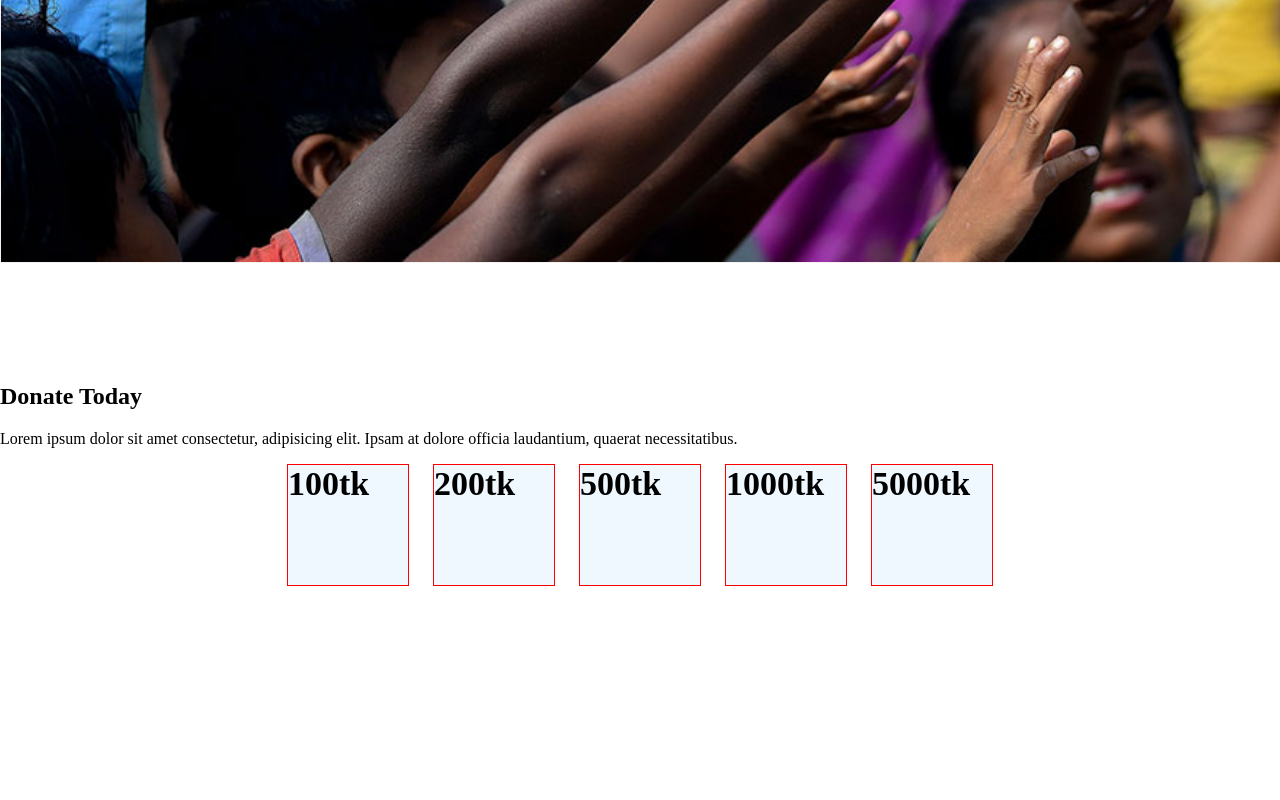
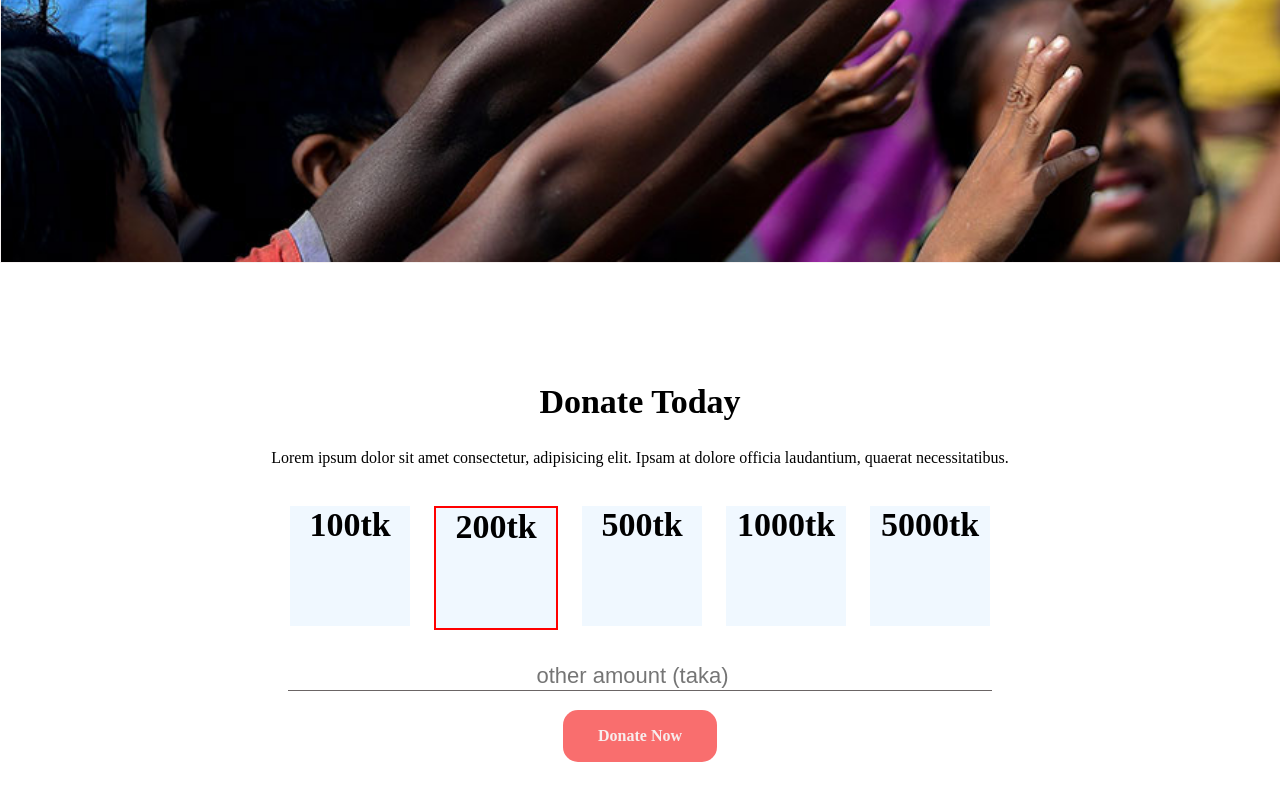
Before and after one commit to Ismailjoney/Assingment-1, a plain HTML site: page index.html in a window 1280 px wide. Shown: the part 539-1339 px from the top of the page. Before the commit the page ends 1245 px from the top, so only its background shows below. Drawn offline with Linux system fonts and the light colour scheme.

Commit message:
comment third

```diff
--- a/index.html
+++ b/index.html
@@ -14,7 +14,7 @@
                 <h1>Let’s Help Those Who Are </h1>
                 <h1>More In Need</h1>
                 <h4>We can help this poor pepole.So each and every pepole contribute our team..</h4>
-                <a class="top-bannar-btn"href="#" target="_blank" rel="#">Donate Now</a>
+                <a class="donate-btn"href="#" target="_blank" rel="#">Donate Now</a>
             </div>
         </div>
     </section>
@@ -29,6 +29,11 @@
             <div>1000tk</div>
             <div>5000tk</div>
         </div>
+        <div class="select-donate">
+            <input type="number" placeholder="other amount (taka)">
+
+        </div>
+        <a class="donate-btn" href="#" target="_blank" rel="#">Donate Now</a>
     </section>
 </body>
 </html>
--- a/style.css
+++ b/style.css
@@ -15,7 +15,7 @@ body{
    text-align: center;
    padding-top:136px;
  }
- .top-bannar-btn{
+ .donate-btn{
     text-decoration:none;
     background-color: rgba(245, 9, 9, 0.589);
     color:rgb(247, 237, 237);
@@ -38,18 +38,40 @@ body{
     margin-bottom:120px;
  }
  /******donate money section******/
-
+ .Donate{
+    text-align: center;
+ }
  #donate-money{
     display:flex;
     justify-content: center;
 
  }
+ #donate-money{
+    margin-top:39px;
+ }
  #donate-money div{
+
     width:120px;
     height: 120px;
-    border: 1px solid red;
     margin:0px 12px;
     font-size :34px;
     font-weight: bold;
     background-color: aliceblue;
  }
+ .active{
+    border:2px solid red;
+ }
+ h2{
+    font-size: 34px;
+    font-weight:bold;
+ }
+ .select-donate {
+    margin-top:32px;
+ }
+ .select-donate input{
+    text-align: center;
+    width:700px;
+    border:none;
+    font-size: 22px;
+    border-bottom: 1px solid rgb(107, 101, 101);
+ }
```
